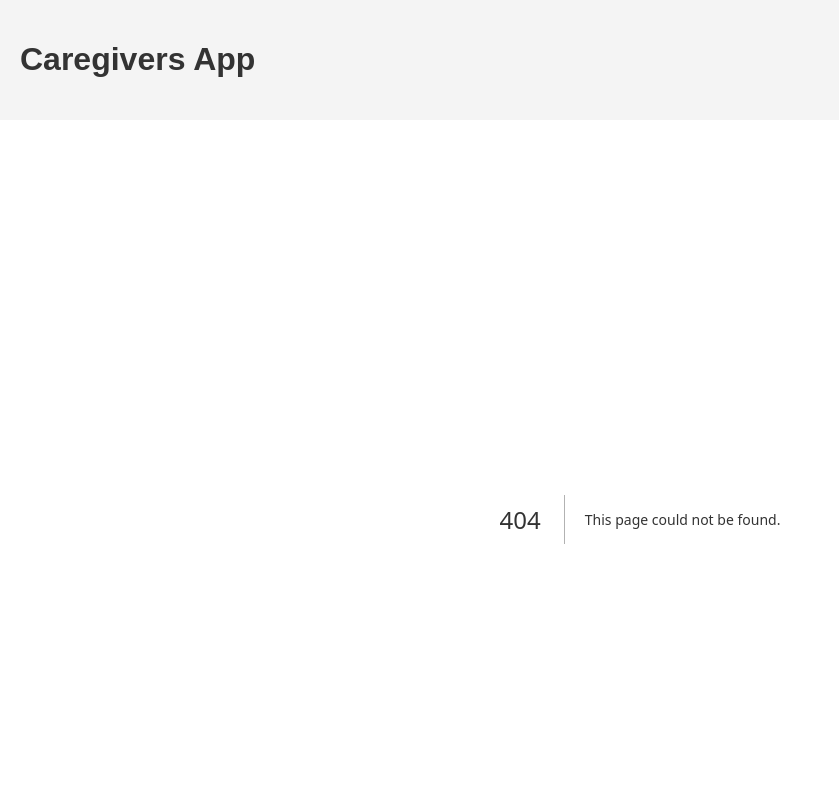
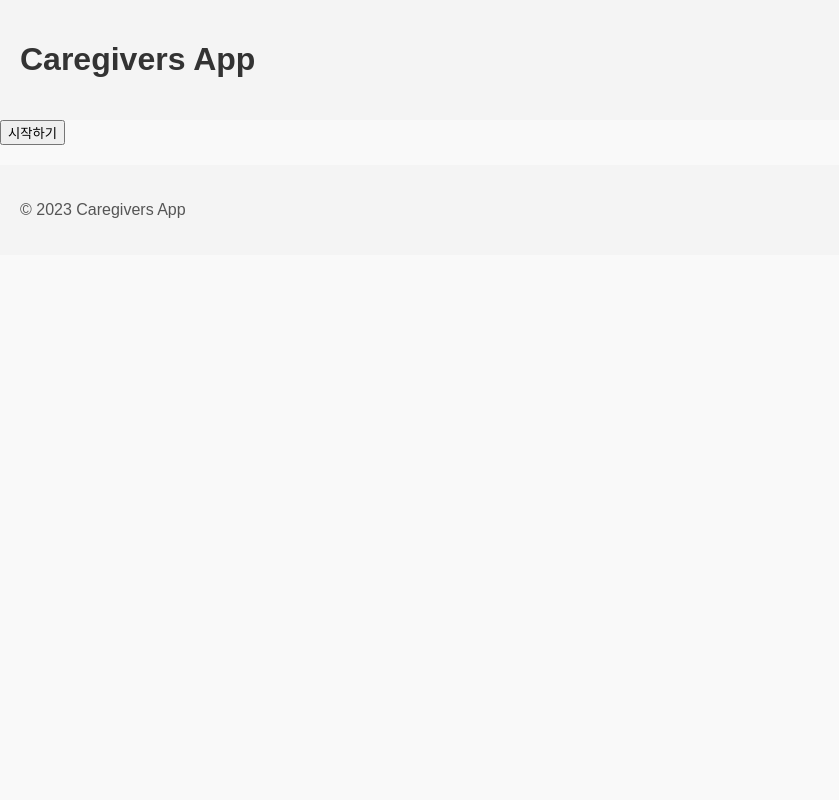
Before and after one commit to gowns12/CareNeighbors-frontend, a Next.js app: page /login/start in a window 1280 px wide. Before the commit this address had no page. Shown: the top 800 px of the page, without its empty margins (0-839 px from the left). Built offline with nearby package versions, Linux system fonts and the light colour scheme.

Commit message:
시작화면

```diff
--- /dev/null
+++ b/src/app/login/start/page.tsx
@@ -0,0 +1,24 @@
+'use client'
+
+import React from 'react';
+import {useRouter} from 'next/navigation';
+
+const WelcomeScreen: React.FC = () => {
+    const router = useRouter();
+
+    return (
+        <div className="flex flex-col items-center justify-center h-screen bg-gray-100">
+            {/* 임시 로고 (검정 네모) */}
+            <div className="w-32 h-32 bg-black mb-8"></div>
+            {/* 시작하기 버튼 */}
+            <button
+                className="px-8 py-4 bg-blue-500 text-white text-lg font-semibold rounded-lg shadow-md hover:bg-blue-600 transition duration-300"
+                onClick={() => router.push('/login/choice-language')}
+            >
+                시작하기
+            </button>
+        </div>
+    );
+};
+
+export default WelcomeScreen;
```
